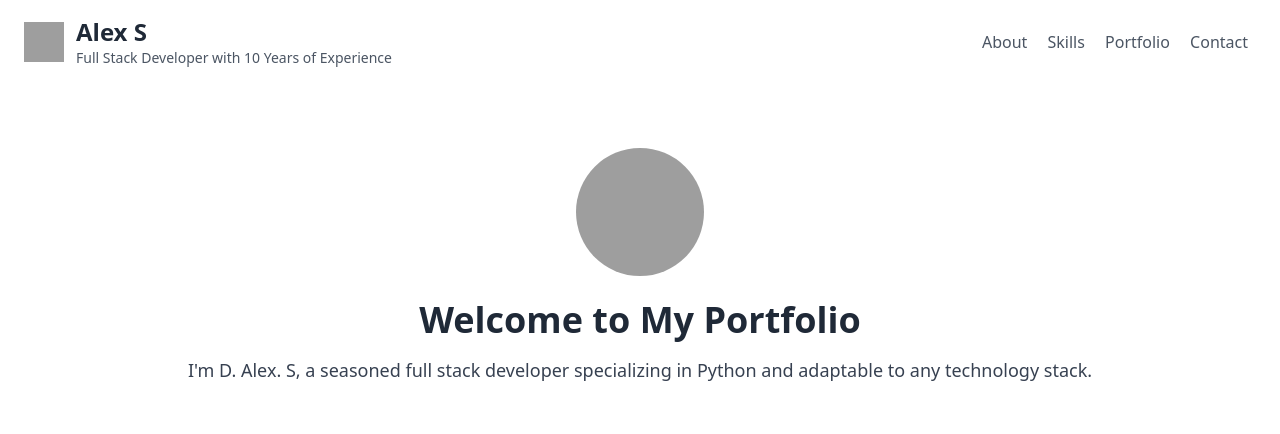
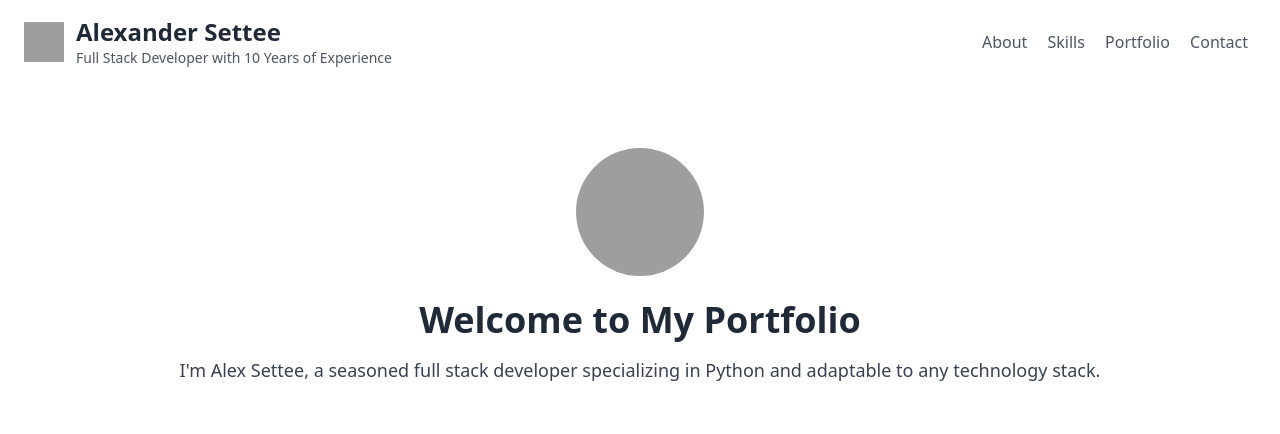
Before and after one commit to wpgsys/wpgsys.github.io, a plain HTML site: page index.html in a window 1280 px wide. Shown: the top 434 px of the page. Drawn offline with nearby package versions, Linux system fonts and the light colour scheme; no server answers; grey boxes are pictures that could not be loaded.

Commit message:
Update index.html

```diff
--- a/index.html
+++ b/index.html
@@ -6,22 +6,22 @@
     <meta name="viewport" content="width=device-width, initial-scale=1.0" />
 
     <!-- SEO Meta Tags -->
-    <title>Alex S | Full Stack Developer & Python Expert</title>
-    <meta name="description" content="Alex S is a full stack developer with over 10 years of experience specializing in Python, networking, and server management. Explore my portfolio and get in touch for collaborations." />
-    <meta name="keywords" content="Alex S, Full Stack Developer, Python Developer, Networking, Server Management, Portfolio, Software Engineer, Programmer" />
-    <meta name="author" content="Alex S" />
+    <title>Alexander Settee | Full Stack Developer & Python Expert</title>
+    <meta name="description" content="Alexander Settee is a full stack developer with over 10 years of experience specializing in Python, networking, and server management. Explore my portfolio and get in touch for collaborations." />
+    <meta name="keywords" content="Alexander Settee, Full Stack Developer, Python Developer, Networking, Server Management, Portfolio, Software Engineer, Programmer" />
+    <meta name="author" content="Alexander Settee" />
     <meta name="robots" content="index, follow" />
     <link rel="canonical" href="https://wpgsys.ca" />
 
     <!-- Open Graph Meta Tags -->
-    <meta property="og:title" content="Alex S | Full Stack Developer & Python Expert" />
+    <meta property="og:title" content="Alexander Settee | Full Stack Developer & Python Expert" />
     <meta property="og:description" content="Full stack developer with 10+ years of experience in Python, networking, and server management. Check out my projects and skills." />
     <meta property="og:image" content="https://wpgsys.ca/images/bape.png" />
     <meta property="og:url" content="https://wpgsys.ca" />
     <meta property="og:type" content="website" />
 
     <!-- Twitter Card Meta Tags -->
-    <meta name="twitter:title" content="Alex S | Full Stack Developer & Python Expert" />
+    <meta name="twitter:title" content="Alexander Settee | Full Stack Developer & Python Expert" />
     <meta name="twitter:description" content="Full stack developer with 10+ years of experience in Python, networking, and server management. Check out my projects and skills." />
     <meta name="twitter:image" content="https://wpgsys.ca/images/bape.png" />
     <meta name="twitter:card" content="summary_large_image" />
@@ -31,14 +31,14 @@
     {
       "@context": "https://schema.org",
       "@type": "Person",
-      "name": "Alex S",
+      "name": "Alexander Settee",
       "url": "https://wpgsys.ca",
       "sameAs": [
         "https://www.linkedin.com/in/alexs",
         "https://github.com/wpgsys"
       ],
       "jobTitle": "Full Stack Developer",
-      "description": "Alex S is a full stack developer with over 10 years of experience specializing in Python, networking, and server management.",
+      "description": "Alexander Settee is a full stack developer with over 10 years of experience specializing in Python, networking, and server management.",
       "image": "https://wpgsys.ca/images/bape.png"
     }
     </script>
@@ -57,9 +57,9 @@
             <div class="flex items-center justify-between">
                 <div class="flex items-center">
                     <!-- Logo/Image -->
-                    <img src="https://wpgsys.ca/images/bape.png" alt="Alex S Logo" class="h-10 w-10 mr-3" />
+                    <img src="https://wpgsys.ca/images/bape.png" alt="Alexander Settee Logo" class="h-10 w-10 mr-3" />
                     <div>
-                        <h1 class="text-2xl font-bold">Alex S</h1>
+                        <h1 class="text-2xl font-bold">Alexander Settee</h1>
                         <p class="text-sm text-gray-600">Full Stack Developer with 10 Years of Experience</p>
                     </div>
                 </div>
@@ -76,9 +76,9 @@
     <!-- Hero Section -->
     <section class="bg-white">
         <div class="container mx-auto px-6 py-16 text-center">
-            <img src="https://wpgsys.ca/images/bape.png" alt="Alex S" class="mx-auto mb-6 w-32 h-32 rounded-full" />
+            <img src="https://wpgsys.ca/images/bape.png" alt="Alexander Settee" class="mx-auto mb-6 w-32 h-32 rounded-full" />
             <h2 class="text-4xl font-bold mb-4">Welcome to My Portfolio</h2>
-            <p class="text-lg text-gray-700">I'm D. Alex. S, a seasoned full stack developer specializing in Python and adaptable to any technology stack.</p>
+            <p class="text-lg text-gray-700">I'm Alex Settee, a seasoned full stack developer specializing in Python and adaptable to any technology stack.</p>
         </div>
     </section>
 
@@ -91,7 +91,7 @@
             </p>
             <!-- Optional Image -->
             <div class="mt-8 text-center">
-                <img src="https://wpgsys.ca/images/bape.png" alt="Alex S" class="inline-block w-64 h-auto" />
+                <img src="https://wpgsys.ca/images/bape.png" alt="Alexander Settee" class="inline-block w-64 h-auto" />
             </div>
         </div>
     </section>
@@ -193,7 +193,7 @@
     <!-- Footer -->
     <footer class="bg-gray-100">
         <div class="container mx-auto px-6 py-4 text-center">
-            <p class="text-gray-600">&copy; 2023 Alex S. All rights reserved.</p>
+            <p class="text-gray-600">&copy; 2023 Alexander Settee. All rights reserved.</p>
         </div>
     </footer>
 
```
